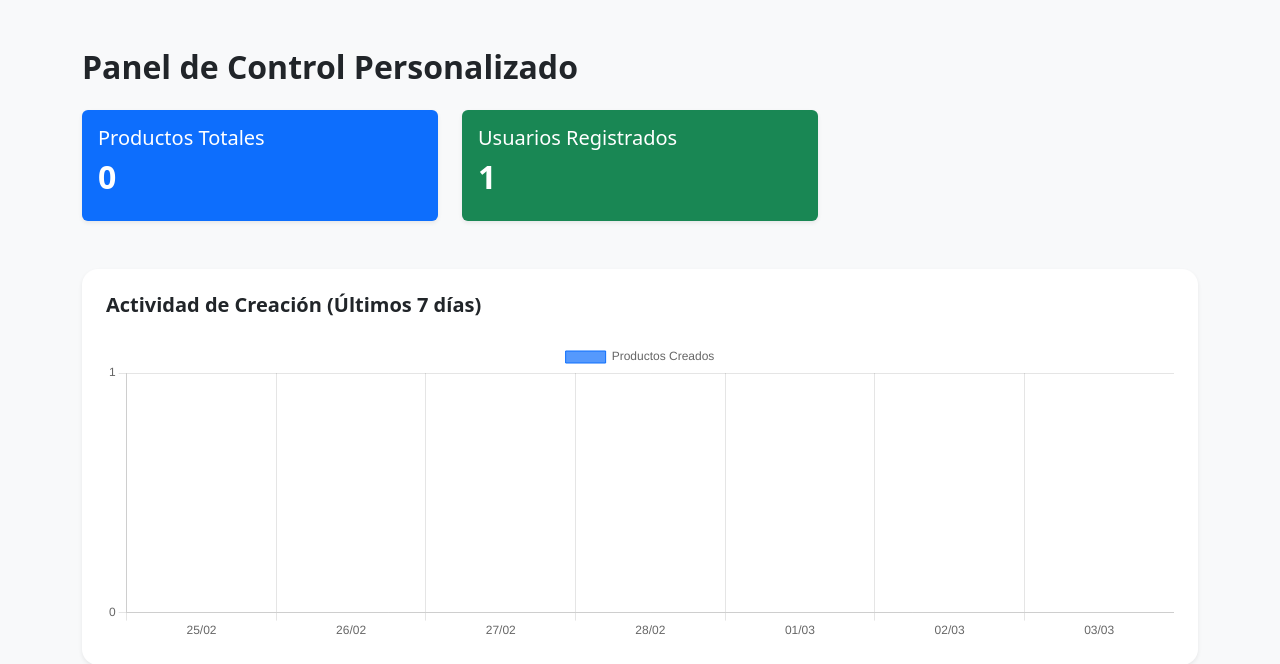
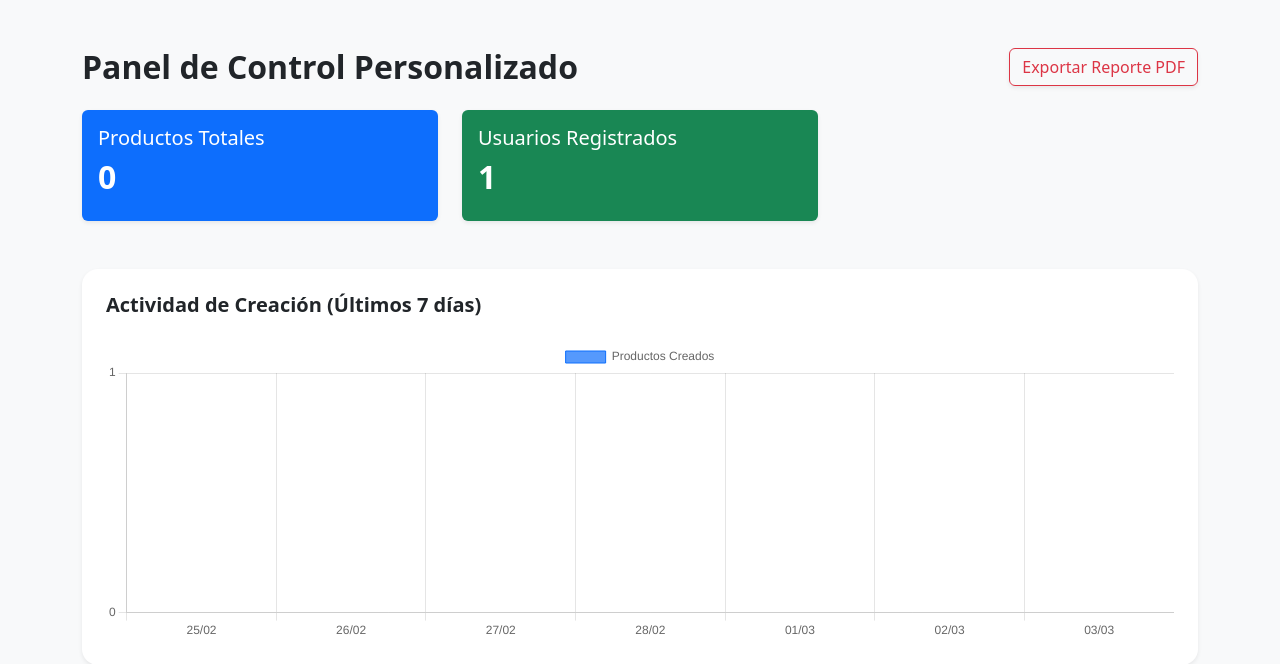
Before and after one commit to TheNicoVM7/django-crud-auth-api, a Django app: page /panel-admin/ in a window 1280 px wide. Shown: the top 664 px of the page. Run offline with Django 5.2, Linux system fonts and the light colour scheme; the visitor is signed in with stand-in values (Sample User, id 1); data comes from the database, SQL or seed files in the repository; data that the repository does not hold is empty.

Commit message:
Se termina funcionalidad de exportar reportes a PDF

```diff
--- a/frontend/templates/frontend/admin_dashboard.html
+++ b/frontend/templates/frontend/admin_dashboard.html
@@ -10,7 +10,13 @@
 
 <body class="bg-light">
     <div class="container py-5">
-        <h2 class="fw-bold mb-4">Panel de Control Personalizado</h2>
+
+        <div class="d-flex justify-content-between align-items-center mb-4">
+            <h2 class="fw-bold mb-0">Panel de Control Personalizado</h2>
+            <a href="{% url 'exportar_pdf' %}" class="btn btn-outline-danger shadow-sm">
+                <i class="bi bi-file-pdf"></i> Exportar Reporte PDF
+            </a>
+        </div>
 
         <div class="row g-4 mb-5">
             <div class="col-md-4">
--- a/frontend/urls.py
+++ b/frontend/urls.py
@@ -1,5 +1,5 @@
 from django.urls import path
-from .views import lista_productos, crear_producto, editar_producto, eliminar_producto, ver_logs, admin_dashboard
+from .views import lista_productos, crear_producto, editar_producto, eliminar_producto, ver_logs, admin_dashboard, exportar_pdf
 
 urlpatterns = [
     path('productos/', lista_productos, name='lista_productos'),
@@ -8,4 +8,5 @@ urlpatterns = [
     path('productos/eliminar/<int:id>/', eliminar_producto, name='eliminar_producto'),
     path('logs/', ver_logs, name='ver_logs'),
     path('panel-admin/', admin_dashboard, name='admin_dashboard'),
+    path('exportar-pdf/', exportar_pdf, name='exportar_pdf'),
 ]
--- a/frontend/views.py
+++ b/frontend/views.py
@@ -1,3 +1,4 @@
+from django.http import HttpResponse
 import requests
 from django.shortcuts import render, redirect
 from django.contrib import messages
@@ -10,6 +11,8 @@ from django.contrib.auth.models import User
 from django.utils import timezone
 from datetime import timedelta
 from django.db.models import Count
+from reportlab.pdfgen import canvas
+from reportlab.lib.pagesizes import letter
 
 
 API_URL = 'http://127.0.0.1:8000/api/productos/'
@@ -157,3 +160,41 @@ def admin_dashboard(request):
         'datos_grafica': datos_grafica,
     }
     return render(request, 'frontend/admin_dashboard.html', context)
+
+@user_passes_test(lambda u: u.is_staff)
+def exportar_pdf(request):
+    # Configuramos la respuesta como un PDF
+    response = HttpResponse(content_type='application/pdf')
+    response['Content-Disposition'] = 'attachment; filename="reporte_admin.pdf"'
+
+    # Creamos el lienzo (canvas)
+    p = canvas.Canvas(response, pagesize=letter)
+    p.setTitle("Reporte de Gestión")
+
+    # --- Diseño del PDF ---
+    p.setFont("Helvetica-Bold", 18)
+    p.drawString(100, 750, "REPORTE DE GESTIÓN - PANEL DE CONTROL")
+
+    p.setFont("Helvetica", 12)
+    p.drawString(100, 730, f"Generado el: {timezone.now().strftime('%d/%m/%Y %H:%M')}")
+    p.line(100, 720, 500, 720) # Línea divisoria
+
+    # Datos
+    total_p = Producto.objects.count()
+    total_u = User.objects.count()
+
+    p.setFont("Helvetica-Bold", 14)
+    p.drawString(100, 680, "Resumen General:")
+
+    p.setFont("Helvetica", 12)
+    p.drawString(120, 650, f"• Total de productos en stock: {total_p}")
+    p.drawString(120, 630, f"• Total de usuarios registrados: {total_u}")
+
+    # Pie de página
+    p.setFont("Helvetica-Oblique", 9)
+    p.drawString(100, 50, "Este documento es un reporte automático generado por el sistema de administración.")
+
+    # Cerramos el PDF
+    p.showPage()
+    p.save()
+    return response
```
